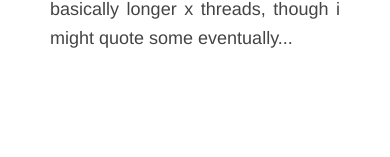
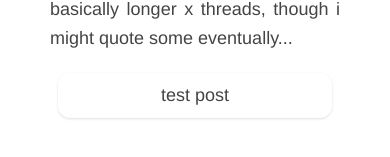
Before and after one commit to cttps/personalwebsite, a React (Create React App) app in the folder web/: page /posts in a window 390 px wide. Shown: the part 253-410 px from the top of the page. Built offline with nearby package versions, Linux system fonts and the light colour scheme.

Commit message:
Post outline and attempt for white scroll on mobile

```diff
--- a/web/public/index.html
+++ b/web/public/index.html
@@ -4,7 +4,7 @@
     <meta charset="utf-8" />
     <link rel="icon" href="%PUBLIC_URL%/favicon.ico" />
     <meta name="viewport" content="width=device-width, initial-scale=1" />
-    <meta name="theme-color" content="#000000" />
+    <meta name="theme-color" content="#ffffff" />
     <meta
       name="description"
       content="Web site created using create-react-app"
--- /dev/null
+++ b/web/src/components/Post.tsx
@@ -0,0 +1,9 @@
+
+
+export default function Post() {
+    return (
+        <div className="grid place-items-center shadow m-2 p-2 rounded-xl">
+            <p>test post</p>
+        </div>
+    );
+  }
--- a/web/src/pages/Posts.tsx
+++ b/web/src/pages/Posts.tsx
@@ -1,3 +1,5 @@
+import Post from "../components/Post";
+
 
 export default function Posts() {
     return (
@@ -6,6 +8,7 @@ export default function Posts() {
             <p className='text-justify'>
                 this is wher i want to write little posts about stuff im interested in. basically longer x threads, though i might quote some eventually...
             </p>
+            <Post />
         </div>
     );
   }
```
Also changed, not shown: 1 other file (tests, documents, lock files or other folders).
